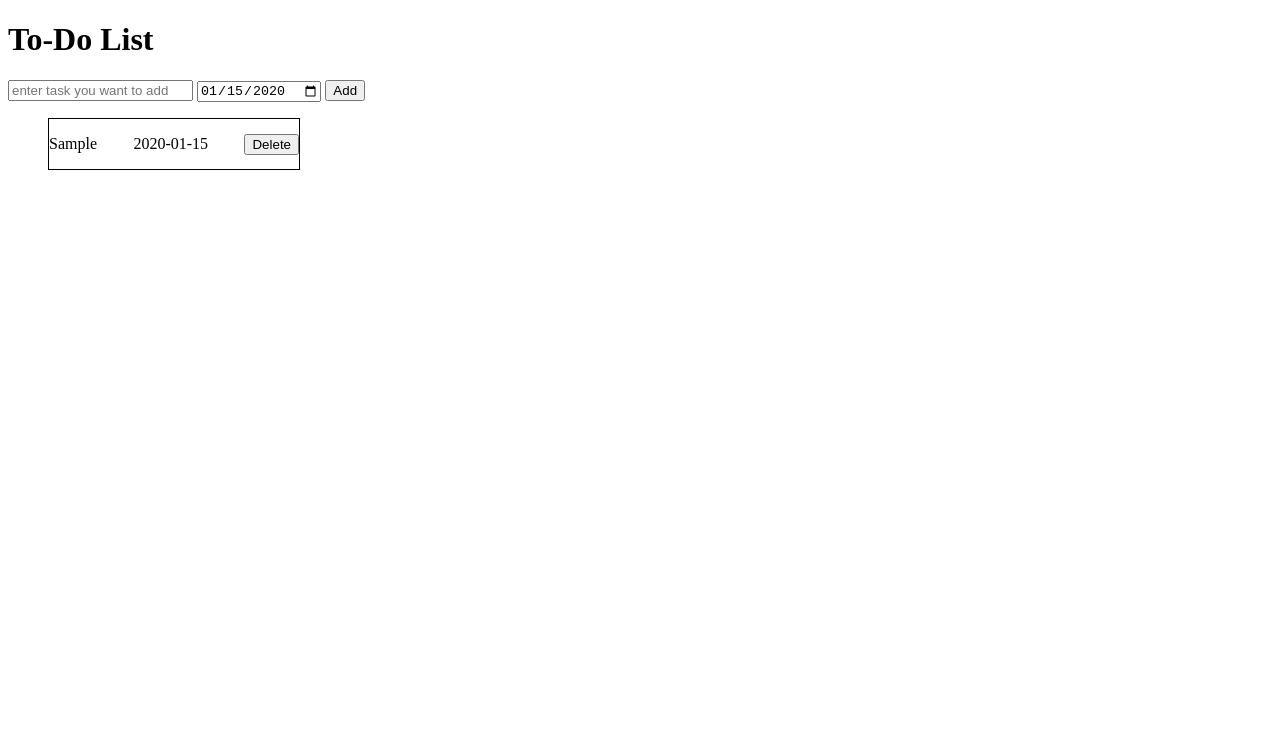
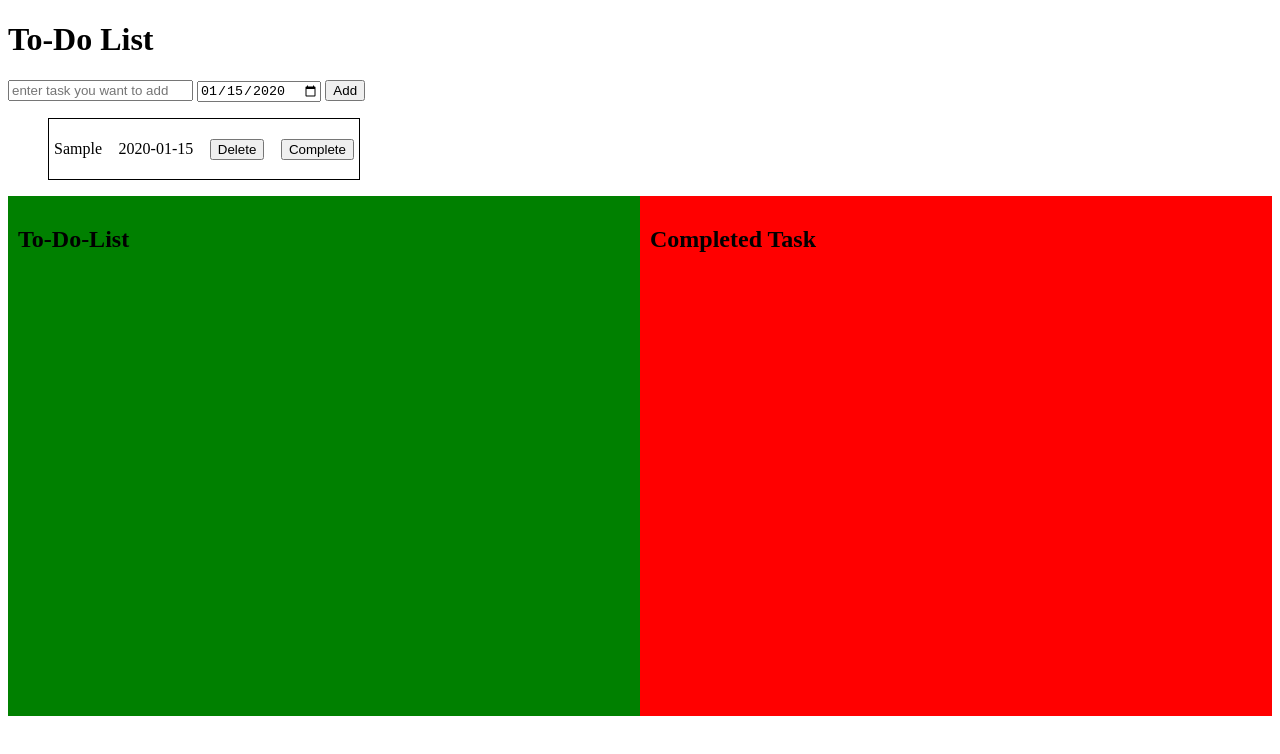
Before and after one commit to KHAN-FAIZ-AYUB/To-Do-List, a plain HTML site: page index.html in a window 1280 px wide. Both pictures are taken after typing "Sample", "2020-01-15" into the empty fields and a click on the button "Add". Drawn offline with Linux system fonts and the light colour scheme.

Commit message:
to columns and complete button

```diff
--- a/index.html
+++ b/index.html
@@ -21,5 +21,17 @@
 
     <button id="add-btn">Add</button>
     <ul id="displayelements"></ul>
+
+    <div class="row">
+      <div class="column" id="to-do-list">
+        <h2>To-Do-List</h2>
+
+      </div>
+      <div class="column" id="completed">
+        <h2>Completed Task </h2>
+
+      </div>
+    </div>
+
   </body>
 </html>
--- a/script.js
+++ b/script.js
@@ -1,4 +1,5 @@
 const btnAdd = document.getElementById("add-btn");
+const toDo = document.getElementById("to-do-list");
 var items = [];
 btnAdd.addEventListener("click", function () {
   const date = document.getElementById("date").value;
@@ -11,7 +12,6 @@ btnAdd.addEventListener("click", function () {
     items.push(itemEnterd, date);
     displayArray(itemEnterd, date);
   }
-  // console.log(date);
 });
 
 function displayArray(element) {
@@ -20,15 +20,17 @@ function displayArray(element) {
 
   const li = document.createElement("li");
   li.style.border = "1px solid black";
-  li.style.width = "250px";
+  li.style.width = "300px";
   li.style.display = "flex";
   li.style.justifyContent = "space-between";
   li.style.alignItems = "center";
   li.style.marginBottom = "5px";
+  li.style.padding = "5px";
 
   let button = document.createElement("button");
   let paragraph = document.createElement("p");
   let dateBox = document.createElement("date");
+  let completeButton = document.createElement("button");
 
   paragraph.textContent = element;
   li.appendChild(paragraph);
@@ -36,9 +38,13 @@ function displayArray(element) {
   dateBox.textContent = date.value;
   li.appendChild(dateBox);
 
-  const text = document.createTextNode("Delete");
-  button.appendChild(text);
+  const del = document.createTextNode("Delete");
+  button.appendChild(del);
   li.appendChild(button);
+
+  const complete = document.createTextNode("Complete");
+  completeButton.appendChild(complete);
+  li.appendChild(completeButton);
 
   div.appendChild(li);
   displayElements.appendChild(li);
--- a/style.css
+++ b/style.css
@@ -3,3 +3,23 @@
     padding: 0;
      box-sizing: inherit;
   }  */
+
+  .column {
+    float: left;
+    width: 50%;
+    padding: 10px;
+    height: 500px;  }
+
+
+ .row{
+    display: flex;
+
+ }
+
+  #to-do-list{
+    background-color: green;
+  }
+
+  #completed{
+    background-color: red;
+  }
```
